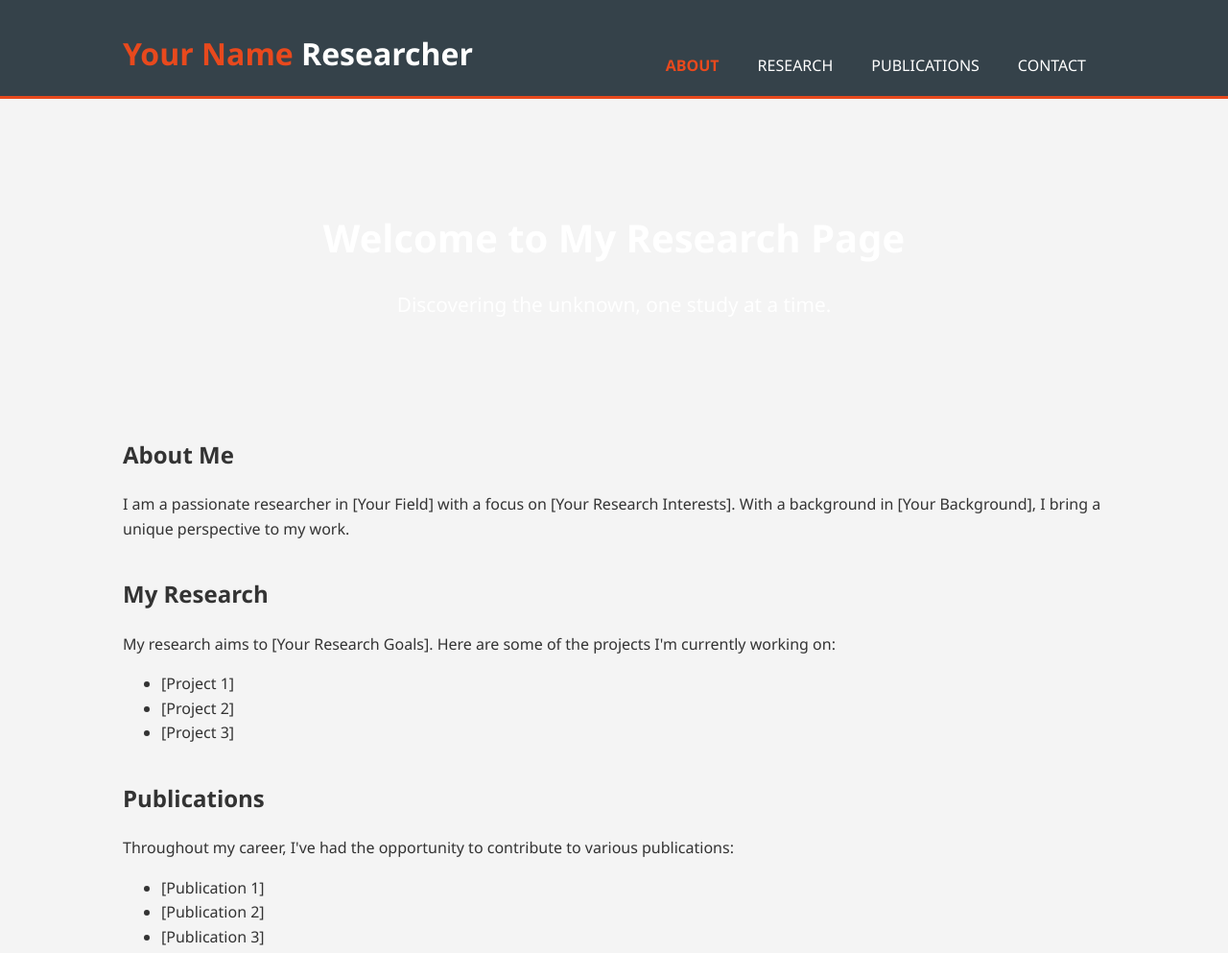
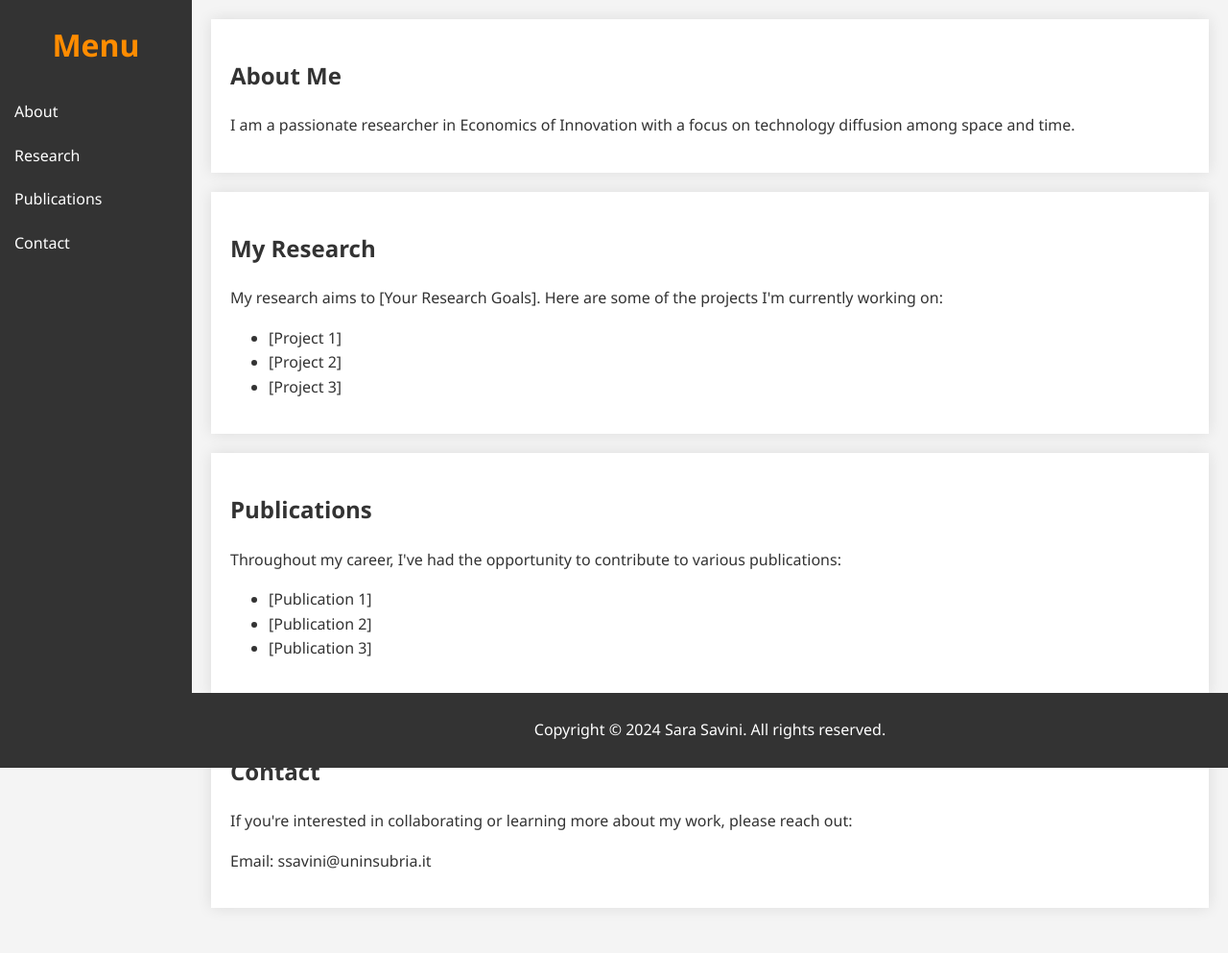
Before and after one commit to sarasavini/sarasavini.github.io, a plain HTML site: page index.html in a window 1280 px wide. Shown: the top 993 px of the page at 96% size. Drawn offline with Linux system fonts and the light colour scheme.

Commit message:
Update index.html

```diff
--- a/index.html
+++ b/index.html
@@ -3,7 +3,7 @@
 <head>
     <meta charset="UTF-8">
     <meta name="viewport" content="width=device-width, initial-scale=1.0">
-    <title>Your Name - Researcher</title>
+    <title>Sara Savini - PhD Candidate</title>
     <style>
         body {
             font-family: 'Segoe UI', Tahoma, Geneva, Verdana, sans-serif;
@@ -13,106 +13,61 @@
             background-color: #f4f4f4;
             color: #333;
         }
-        .container {
-            width: 80%;
-            margin: auto;
-            overflow: hidden;
+        .sidebar {
+            width: 200px;
+            background: #333;
+            color: #fff;
+            height: 100vh;
+            position: fixed;
+            overflow: auto;
         }
-        header {
-            background: #35424a;
-            color: #ffffff;
-            padding-top: 30px;
-            min-height: 70px;
-            border-bottom: #e8491d 3px solid;
+        .sidebar a {
+            color: #fff;
+            padding: 10px 15px;
+            text-decoration: none;
+            display: block;
         }
-        header a {
-            color: #ffffff;
-            text-decoration: none;
-            text-transform: uppercase;
-            font-size: 16px;
+        .sidebar a:hover {
+            background: #FF8C00;
         }
-        header ul {
-            padding: 0;
-            list-style: none;
+        .main-content {
+            margin-left: 200px;
+            padding: 20px;
         }
-        header li {
-            float: left;
-            display: inline;
-            padding: 0 20px 0 20px;
-        }
-        header #branding {
-            float: left;
-        }
-        header #branding h1 {
-            margin: 0;
-        }
-        header nav {
-            float: right;
-            margin-top: 10px;
-        }
-        header .highlight, header .current a {
-            color: #e8491d;
-            font-weight: bold;
-        }
-        header a:hover {
-            color: #ffffff;
-            font-weight: bold;
-        }
-        .banner {
-            padding: 80px 0;
-            color: #ffffff;
-            background: url('banner-bg.jpg') no-repeat 0px -400px;
-            background-size: cover;
-            text-align: center;
-        }
-        .banner h1 {
-            font-size: 2.5em;
-            margin-bottom: 10px;
-        }
-        .banner p {
-            font-size: 1.3em;
+        .card {
+            background: #fff;
+            margin-bottom: 20px;
+            padding: 20px;
+            box-shadow: 0 0 15px rgba(0, 0, 0, 0.1);
         }
         footer {
-            padding: 20px;
-            color: #ffffff;
-            background-color: #35424a;
+            background-color: #333;
+            color: #fff;
             text-align: center;
-        }
-        footer p {
-            margin: 0;
+            position: fixed;
+            bottom: 0;
+            width: calc(100% - 200px);
+            margin-left: 200px;
+            padding: 10px 0;
         }
     </style>
 </head>
 <body>
-    <header>
-        <div class="container">
-            <div id="branding">
-                <h1><span class="highlight">Your Name</span> Researcher</h1>
+    <div class="sidebar">
+        <h1 style="color: #FF8C00; text-align: center;">Menu</h1>
+        <a href="#about">About</a>
+        <a href="#research">Research</a>
+        <a href="#publications">Publications</a>
+        <a href="#contact">Contact</a>
     </div>
-            <nav>
-                <ul>
-                    <li class="current"><a href="#about">About</a></li>
-                    <li><a href="#research">Research</a></li>
-                    <li><a href="#publications">Publications</a></li>
-                    <li><a href="#contact">Contact</a></li>
-                </ul>
-            </nav>
+
+    <div class="main-content">
+        <div class="card" id="about">
+            <h2>About Me</h2>
+            <p>I am a passionate researcher in Economics of Innovation with a focus on technology diffusion among space and time.</p>
         </div>
-    </header>
 
-    <section class="banner">
-        <div class="container">
-            <h1>Welcome to My Research Page</h1>
-            <p>Discovering the unknown, one study at a time.</p>
-        </div>
-    </section>
-
-    <section class="container" id="about">
-        <h2>About Me</h2>
-        <p>I am a passionate researcher in [Your Field] with a focus on [Your Research Interests]. With a background in [Your Background], I bring a unique perspective to my work.</p>
-    </section>
-
-    <section class="container" id="research">
+        <div class="card" id="research">
             <h2>My Research</h2>
             <p>My research aims to [Your Research Goals]. Here are some of the projects I'm currently working on:</p>
             <ul>
@@ -120,9 +75,9 @@
                 <li>[Project 2]</li>
                 <li>[Project 3]</li>
             </ul>
-    </section>
+        </div>
 
-    <section class="container" id="publications">
+        <div class="card" id="publications">
             <h2>Publications</h2>
             <p>Throughout my career, I've had the opportunity to contribute to various publications:</p>
             <ul>
@@ -130,16 +85,17 @@
                 <li>[Publication 2]</li>
                 <li>[Publication 3]</li>
             </ul>
-    </section>
+        </div>
 
-    <section class="container" id="contact">
+        <div class="card" id="contact">
             <h2>Contact</h2>
             <p>If you're interested in collaborating or learning more about my work, please reach out:</p>
-        <p>Email: [Your Email]</p>
-    </section>
+            <p>Email: ssavini@uninsubria.it </p>
+        </div>
+    </div>
 
     <footer>
-        <p>Copyright © [Year] Your Name. All rights reserved.</p>
+        <p>Copyright © 2024 Sara Savini. All rights reserved.</p>
     </footer>
 </body>
 </html>
```
Lines whose indentation alone changed are shown as unchanged.
